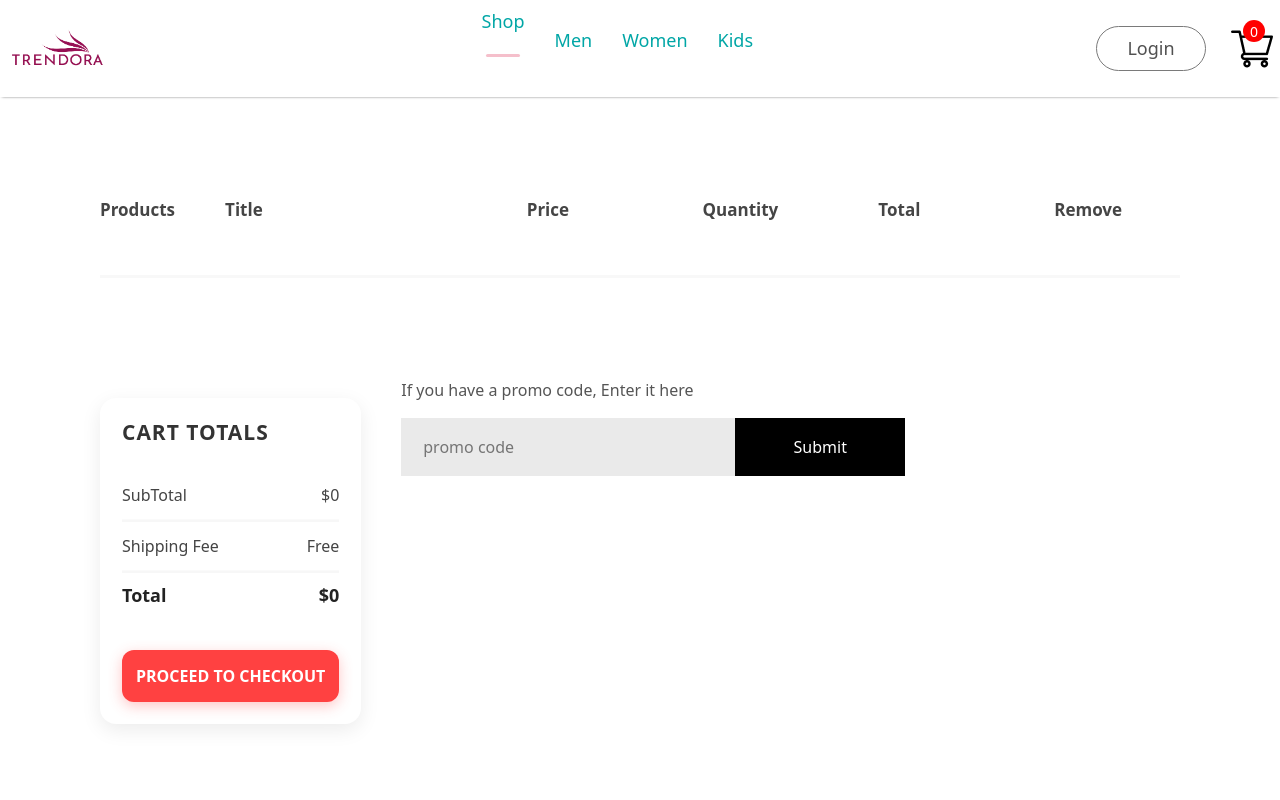
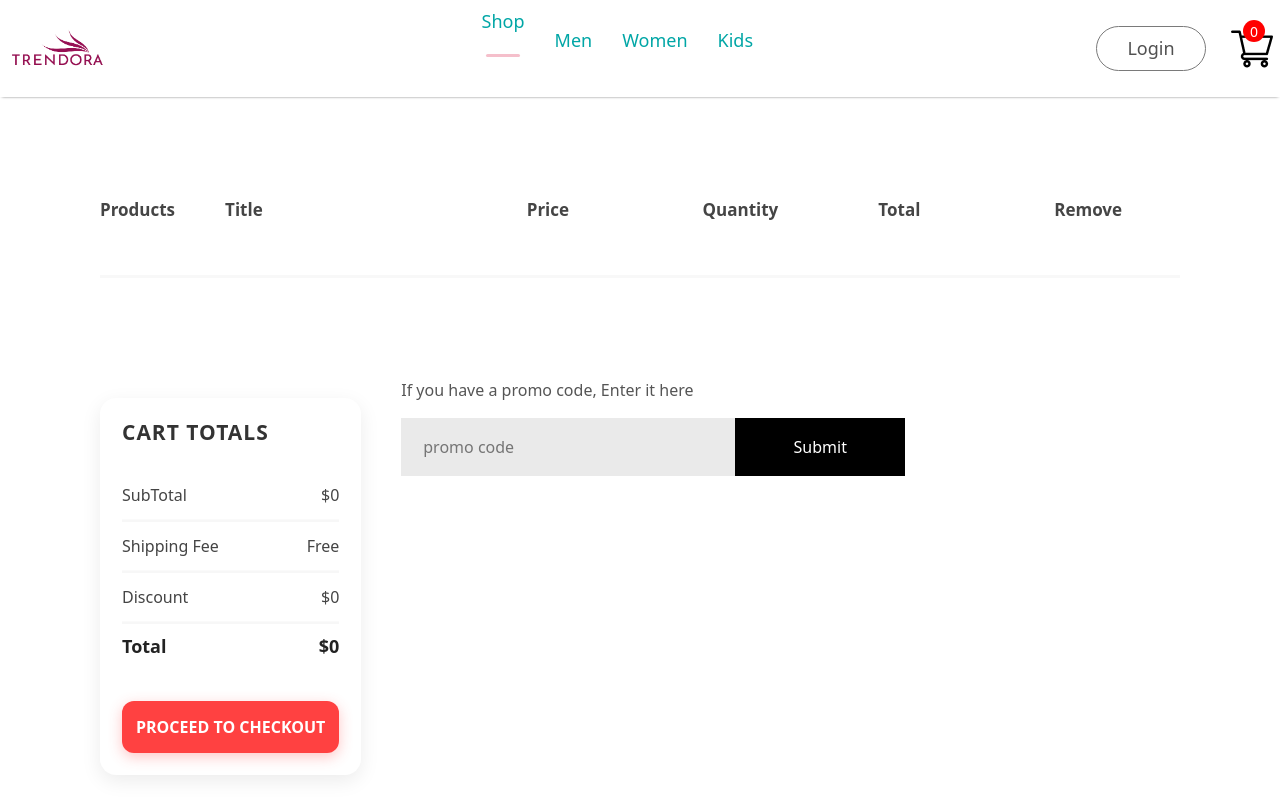
Before and after one commit to SachinPatial14/Trendora, a React (Vite) app in the folder frontend/: page /cart in a window 1280 px wide. Shown: the top 800 px of the page. Built offline with nearby package versions, Linux system fonts and the light colour scheme.

Commit message:
Add discount calculation and display in BillingDetails component

```diff
--- a/frontend/src/components/BillingDetails/BillingDetails.jsx
+++ b/frontend/src/components/BillingDetails/BillingDetails.jsx
@@ -7,7 +7,8 @@ const BillingDetails = (props) => {
     const { getTotalAmount } = useContext(ShopContext);
     const subtotal = getTotalAmount();
     const shipping = props.shippingFee || 0;
-    const total = subtotal + shipping;
+    const discount = (subtotal > 85) ? 20 : 0 ;
+    const total = subtotal + shipping - discount;
 
     return (
         <div className="billingitem-total">
@@ -24,6 +25,11 @@ const BillingDetails = (props) => {
                 </div>
                 <hr />
                 <div className="billingitems-total-item">
+                    <p>Discount</p>
+                    <p>${discount}</p>
+                </div>
+                <hr />
+                <div className="billingitems-total-item">
                     <h3>Total</h3>
                     <h3>${total}</h3>
                 </div>
```
